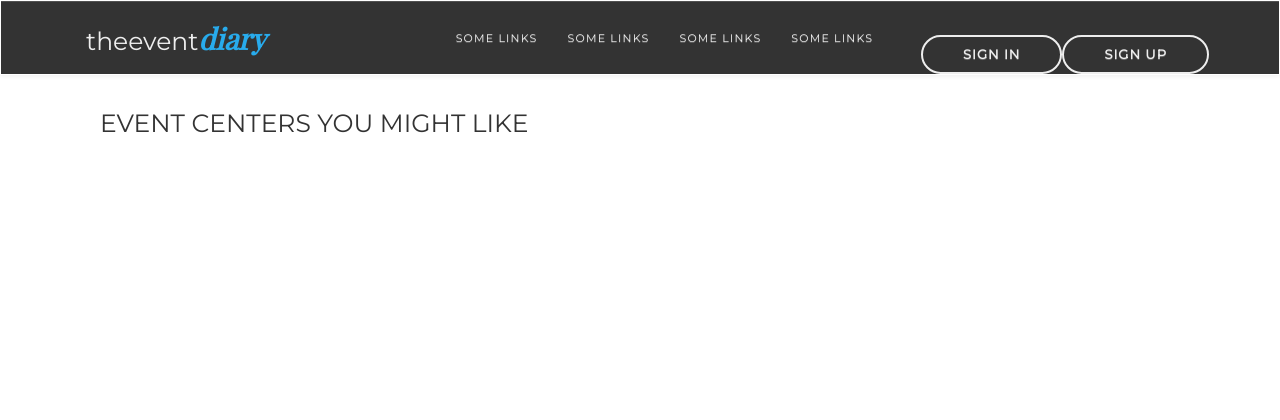
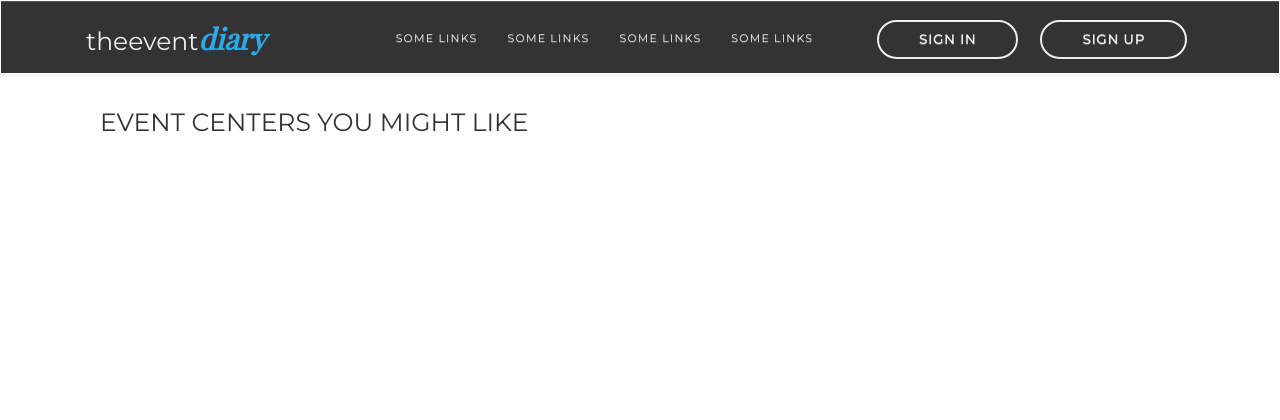
Before and after one commit to gbolly/EventDiary, a Django app: page /center/ in a window 1280 px wide. Shown: the top 420 px of the page. Run offline with Django 3.2, Linux system fonts and the light colour scheme; data that the repository does not hold is empty; style sheets or scripts are compiled from the project's sources; parts of the project's set-up code (start-up, migrations or seed data) failed here and were passed over; some libraries are stand-ins or nearby versions.

Commit message:
Update styling

```diff
--- a/eventdiary/sass/nav_styling.scss
+++ b/eventdiary/sass/nav_styling.scss
@@ -54,7 +54,7 @@ $sky-blue: #54c7fc;
         letter-spacing: 1.2px;
         text-align: center;
         text-transform: uppercase;
-        margin-left: 160px;
+        margin-left: 100px;
         width: 50%;
         color: #ccc;
         @media only screen and (min-width: 769px) and (max-width: 1071px) {
@@ -70,7 +70,7 @@ $sky-blue: #54c7fc;
         }
     }
     .navbar-right {
-        margin-top: 15px;
+        width: auto;
         font-size: 13px;
         text-transform: capitalize;
         font-family: 'Montserrat', sans-serif;
@@ -78,6 +78,10 @@ $sky-blue: #54c7fc;
         font-style: normal;
         font-stretch: normal;
         letter-spacing: 1.2px;
+
+        li {
+            padding-right: 22px;
+        }
 
         a {
             color: $cool-grey;
--- a/eventdiary/static/css/nav_styling.css
+++ b/eventdiary/static/css/nav_styling.css
@@ -36,7 +36,7 @@
     letter-spacing: 1.2px;
     text-align: center;
     text-transform: uppercase;
-    margin-left: 160px;
+    margin-left: 100px;
     width: 50%;
     color: #ccc; }
     @media only screen and (min-width: 769px) and (max-width: 1071px) {
@@ -47,7 +47,7 @@
       .nav-container .nav-list li a:hover {
         color: #9fa3a7; }
   .nav-container .navbar-right {
-    margin-top: 15px;
+    width: auto;
     font-size: 13px;
     text-transform: capitalize;
     font-family: 'Montserrat', sans-serif;
@@ -55,6 +55,8 @@
     font-style: normal;
     font-stretch: normal;
     letter-spacing: 1.2px; }
+    .nav-container .navbar-right li {
+      padding-right: 22px; }
     .nav-container .navbar-right a {
       color: #9fa3a7; }
     .nav-container .navbar-right .login-option {
--- a/eventdiary/urls.py
+++ b/eventdiary/urls.py
@@ -9,8 +9,8 @@ from .views import home
 if settings.DEBUG:
     urlpatterns = [
         url(r'^admin/', include(admin.site.urls)),
+        url(r'^$', home, name='home'),
         url(r'^', include('web.authentication.urls')),
-        url(r'^$', home, name='home'),
         url(r'^account/', include('web.accounts.urls')),
         url(r'^center/', include('web.centers.urls')),
         # static(settings.MEDIA_URL, document_root=settings.MEDIA_ROOT),
--- a/web/centers/forms.py
+++ b/web/centers/forms.py
@@ -21,7 +21,6 @@ class BookingForm(forms.Form):
 
     def save(self):
         booking = Center.objects.get(id=self.center.id)
-        print booking, "0"*50
         booking.customer_name = self.cleaned_data['customer_name']
         booking.booking_start_date = self.cleaned_data['booking_start_date']
         booking.booking_end_date = self.cleaned_data['booking_end_date']
--- a/web/centers/templates/center_listing.html
+++ b/web/centers/templates/center_listing.html
@@ -12,7 +12,7 @@
         {% for centers in center %}
         <div class="col-md-4">
             <div class="card">
-                <img class="card-img-top" src="{% static 'img/ph.jpg' %}" alt="{{centers.name}}">
+                <img class="card-img-top" src="{{centers.image}}" alt="{{centers.name}}">
                 <div class="card-block">
                     <h4 class="card-title">{{ centers.name }}</h4>
                     <p class="card-text">{{ centers.description|truncatechars:20 }}</p>
--- a/web/centers/templates/centers/booking_form.html
+++ b/web/centers/templates/centers/booking_form.html
@@ -16,7 +16,7 @@
         </header>
         <div class="row reg-form">
             <div class="col-sm-12">
-                <form method="post" action=".">
+                <form method="post" action="">
                     {% csrf_token %}
                     <div class="custom-form-group">
                         <div class="custom-input-group">
--- a/web/centers/views.py
+++ b/web/centers/views.py
@@ -30,18 +30,15 @@ def booking_view(request, name, model_class=Center, form_class=BookingForm, temp
             booking = form.save()
             # change the redirect page to a thank you page
             return HttpResponseRedirect(reverse('center_detail', kwargs={'name': name}))
-
         else :
             return render(request, 'centers/booking_form.html', {'form': form})
 
     else:
         form = form_class(request.user, center)
-        # print "in super else", "*"*50, dir(form)
-
-        return render_to_response(template_name, {
+        return render(request, template_name, {
             'center': center,
             'form': form,
-        }, context_instance=RequestContext(request))
+        })
 
 
     # ------ MIXINS ------ #
```
Also changed, not shown: 1 other file.
